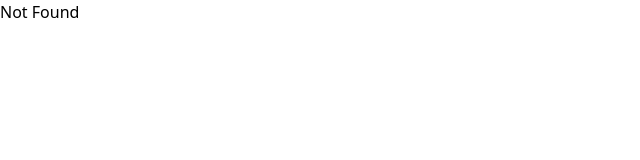
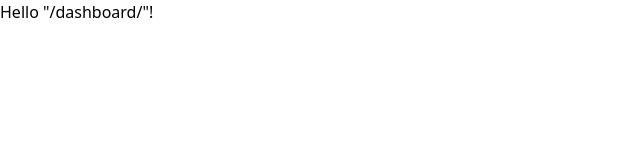
Before and after one commit to HemanthDas/PortfolioTracker-FrontEnd, a React (Vite) app: page /dashboard in a window 1280 px wide. Shown: the top 160 px of the page, without its empty margins (0-640 px from the left). Built offline with nearby package versions, Linux system fonts and the light colour scheme.

Commit message:
Route Modified

```diff
--- a/src/App.tsx
+++ /dev/null
@@ -1,6 +0,0 @@
-function App() {
-
-  return <>Hi</>;
-}
-
-export default App;
--- a/src/routeTree.gen.ts
+++ b/src/routeTree.gen.ts
@@ -10,104 +10,123 @@
 
 // Import Routes
 
-import { Route as rootRoute } from "./routes/__root";
-import { Route as IndexImport } from "./routes/index";
-import { Route as AuthRegisterImport } from "./routes/auth/register";
-import { Route as AuthLoginImport } from "./routes/auth/login";
+import { Route as rootRoute } from './routes/__root'
+import { Route as IndexImport } from './routes/index'
+import { Route as DashboardIndexImport } from './routes/dashboard/index'
+import { Route as AuthRegisterImport } from './routes/auth/register'
+import { Route as AuthLoginImport } from './routes/auth/login'
 
 // Create/Update Routes
 
 const IndexRoute = IndexImport.update({
-  id: "/",
-  path: "/",
+  id: '/',
+  path: '/',
   getParentRoute: () => rootRoute,
-} as any);
+} as any)
+
+const DashboardIndexRoute = DashboardIndexImport.update({
+  id: '/dashboard/',
+  path: '/dashboard/',
+  getParentRoute: () => rootRoute,
+} as any)
 
 const AuthRegisterRoute = AuthRegisterImport.update({
-  id: "/auth/register",
-  path: "/auth/register",
+  id: '/auth/register',
+  path: '/auth/register',
   getParentRoute: () => rootRoute,
-} as any);
+} as any)
 
 const AuthLoginRoute = AuthLoginImport.update({
-  id: "/auth/login",
-  path: "/auth/login",
+  id: '/auth/login',
+  path: '/auth/login',
   getParentRoute: () => rootRoute,
-} as any);
+} as any)
 
 // Populate the FileRoutesByPath interface
 
-declare module "@tanstack/react-router" {
+declare module '@tanstack/react-router' {
   interface FileRoutesByPath {
-    "/": {
-      id: "/";
-      path: "/";
-      fullPath: "/";
-      preLoaderRoute: typeof IndexImport;
-      parentRoute: typeof rootRoute;
-    };
-    "/auth/login": {
-      id: "/auth/login";
-      path: "/auth/login";
-      fullPath: "/auth/login";
-      preLoaderRoute: typeof AuthLoginImport;
-      parentRoute: typeof rootRoute;
-    };
-    "/auth/register": {
-      id: "/auth/register";
-      path: "/auth/register";
-      fullPath: "/auth/register";
-      preLoaderRoute: typeof AuthRegisterImport;
-      parentRoute: typeof rootRoute;
-    };
+    '/': {
+      id: '/'
+      path: '/'
+      fullPath: '/'
+      preLoaderRoute: typeof IndexImport
+      parentRoute: typeof rootRoute
+    }
+    '/auth/login': {
+      id: '/auth/login'
+      path: '/auth/login'
+      fullPath: '/auth/login'
+      preLoaderRoute: typeof AuthLoginImport
+      parentRoute: typeof rootRoute
+    }
+    '/auth/register': {
+      id: '/auth/register'
+      path: '/auth/register'
+      fullPath: '/auth/register'
+      preLoaderRoute: typeof AuthRegisterImport
+      parentRoute: typeof rootRoute
+    }
+    '/dashboard/': {
+      id: '/dashboard/'
+      path: '/dashboard'
+      fullPath: '/dashboard'
+      preLoaderRoute: typeof DashboardIndexImport
+      parentRoute: typeof rootRoute
+    }
   }
 }
 
 // Create and export the route tree
 
 export interface FileRoutesByFullPath {
-  "/": typeof IndexRoute;
-  "/auth/login": typeof AuthLoginRoute;
-  "/auth/register": typeof AuthRegisterRoute;
+  '/': typeof IndexRoute
+  '/auth/login': typeof AuthLoginRoute
+  '/auth/register': typeof AuthRegisterRoute
+  '/dashboard': typeof DashboardIndexRoute
 }
 
 export interface FileRoutesByTo {
-  "/": typeof IndexRoute;
-  "/auth/login": typeof AuthLoginRoute;
-  "/auth/register": typeof AuthRegisterRoute;
+  '/': typeof IndexRoute
+  '/auth/login': typeof AuthLoginRoute
+  '/auth/register': typeof AuthRegisterRoute
+  '/dashboard': typeof DashboardIndexRoute
 }
 
 export interface FileRoutesById {
-  __root__: typeof rootRoute;
-  "/": typeof IndexRoute;
-  "/auth/login": typeof AuthLoginRoute;
-  "/auth/register": typeof AuthRegisterRoute;
+  __root__: typeof rootRoute
+  '/': typeof IndexRoute
+  '/auth/login': typeof AuthLoginRoute
+  '/auth/register': typeof AuthRegisterRoute
+  '/dashboard/': typeof DashboardIndexRoute
 }
 
 export interface FileRouteTypes {
-  fileRoutesByFullPath: FileRoutesByFullPath;
-  fullPaths: "/" | "/auth/login" | "/auth/register";
-  fileRoutesByTo: FileRoutesByTo;
-  to: "/" | "/auth/login" | "/auth/register";
-  id: "__root__" | "/" | "/auth/login" | "/auth/register";
-  fileRoutesById: FileRoutesById;
+  fileRoutesByFullPath: FileRoutesByFullPath
+  fullPaths: '/' | '/auth/login' | '/auth/register' | '/dashboard'
+  fileRoutesByTo: FileRoutesByTo
+  to: '/' | '/auth/login' | '/auth/register' | '/dashboard'
+  id: '__root__' | '/' | '/auth/login' | '/auth/register' | '/dashboard/'
+  fileRoutesById: FileRoutesById
 }
 
 export interface RootRouteChildren {
-  IndexRoute: typeof IndexRoute;
-  AuthLoginRoute: typeof AuthLoginRoute;
-  AuthRegisterRoute: typeof AuthRegisterRoute;
+  IndexRoute: typeof IndexRoute
+  AuthLoginRoute: typeof AuthLoginRoute
+  AuthRegisterRoute: typeof AuthRegisterRoute
+  DashboardIndexRoute: typeof DashboardIndexRoute
 }
 
 const rootRouteChildren: RootRouteChildren = {
   IndexRoute: IndexRoute,
   AuthLoginRoute: AuthLoginRoute,
   AuthRegisterRoute: AuthRegisterRoute,
-};
+  DashboardIndexRoute: DashboardIndexRoute,
+}
 
 export const routeTree = rootRoute
   ._addFileChildren(rootRouteChildren)
-  ._addFileTypes<FileRouteTypes>();
+  ._addFileTypes<FileRouteTypes>()
 
 /* ROUTE_MANIFEST_START
 {
@@ -117,7 +136,8 @@ export const routeTree = rootRoute
       "children": [
         "/",
         "/auth/login",
-        "/auth/register"
+        "/auth/register",
+        "/dashboard/"
       ]
     },
     "/": {
@@ -128,6 +148,9 @@ export const routeTree = rootRoute
     },
     "/auth/register": {
       "filePath": "auth/register.tsx"
+    },
+    "/dashboard/": {
+      "filePath": "dashboard/index.tsx"
     }
   }
 }
--- /dev/null
+++ b/src/routes/dashboard/index.tsx
@@ -0,0 +1,9 @@
+import { createFileRoute } from '@tanstack/react-router'
+
+export const Route = createFileRoute('/dashboard/')({
+  component: RouteComponent,
+})
+
+function RouteComponent() {
+  return <div>Hello "/dashboard/"!</div>
+}
--- a/src/routes/index.tsx
+++ b/src/routes/index.tsx
@@ -1,6 +1,7 @@
-import { createFileRoute } from '@tanstack/react-router'
-import App from '../App'
+import { createFileRoute, redirect } from "@tanstack/react-router";
 
-export const Route = createFileRoute('/')({
-  component: App,
-})
+export const Route = createFileRoute("/")({
+  beforeLoad: () => {
+    throw redirect({ to: "/dashboard", replace: true });
+  },
+});
```
